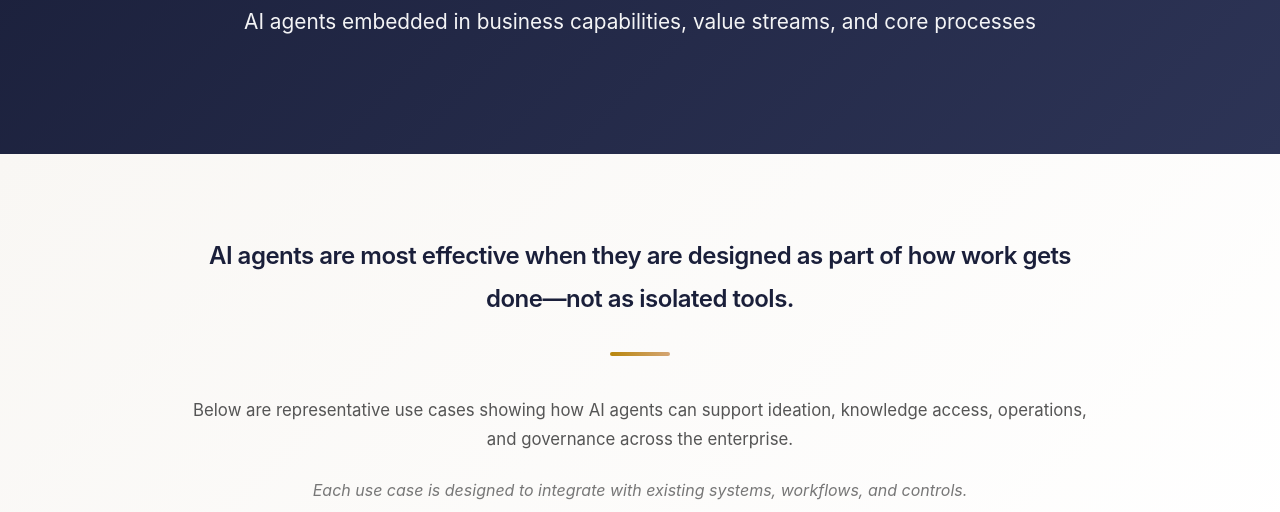
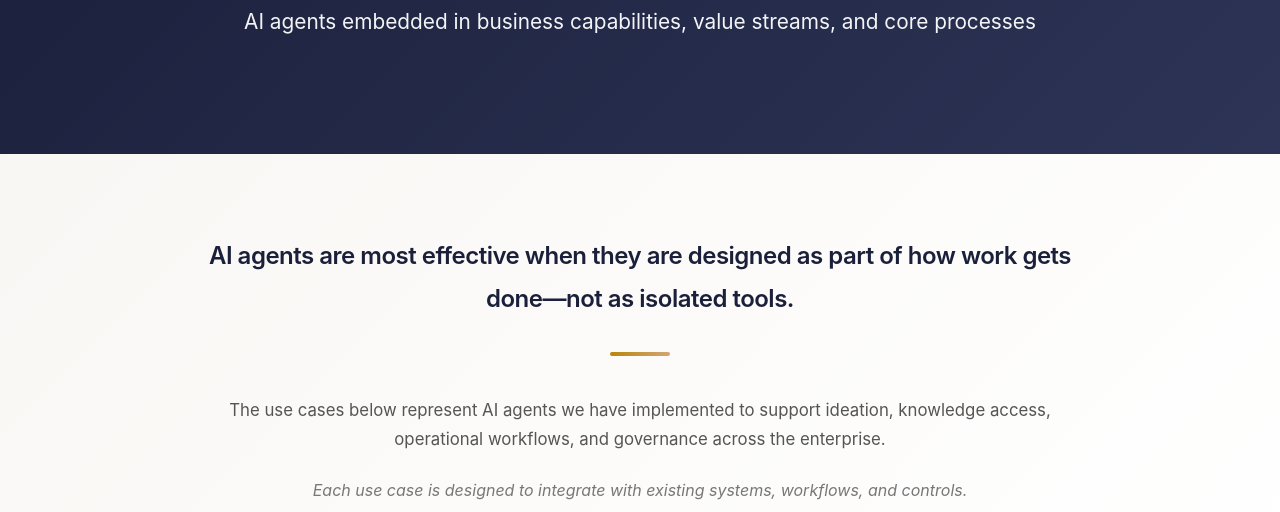
Before and after one commit to santoshvelamuri/santoshvelamuri.github.io, a website: page ai-agent-use-cases.html in a window 1280 px wide. Shown: the part 288-800 px from the top of the page. Drawn offline with Linux system fonts and the light colour scheme; a script that the page names is missing.

Commit message:
Update introduction text to reflect implemented AI agents

```diff
--- a/ai-agent-use-cases.html
+++ b/ai-agent-use-cases.html
@@ -53,7 +53,7 @@
             <div class="intro-content">
                 <p class="intro-main">AI agents are most effective when they are designed as part of how work gets done—not as isolated tools.</p>
                 <div class="intro-divider"></div>
-                <p class="intro-secondary">Below are representative use cases showing how AI agents can support ideation, knowledge access, operations, and governance across the enterprise.</p>
+                <p class="intro-secondary">The use cases below represent AI agents we have implemented to support ideation, knowledge access, operational workflows, and governance across the enterprise.</p>
                 <p class="intro-tertiary">Each use case is designed to integrate with existing systems, workflows, and controls.</p>
             </div>
         </div>
```
